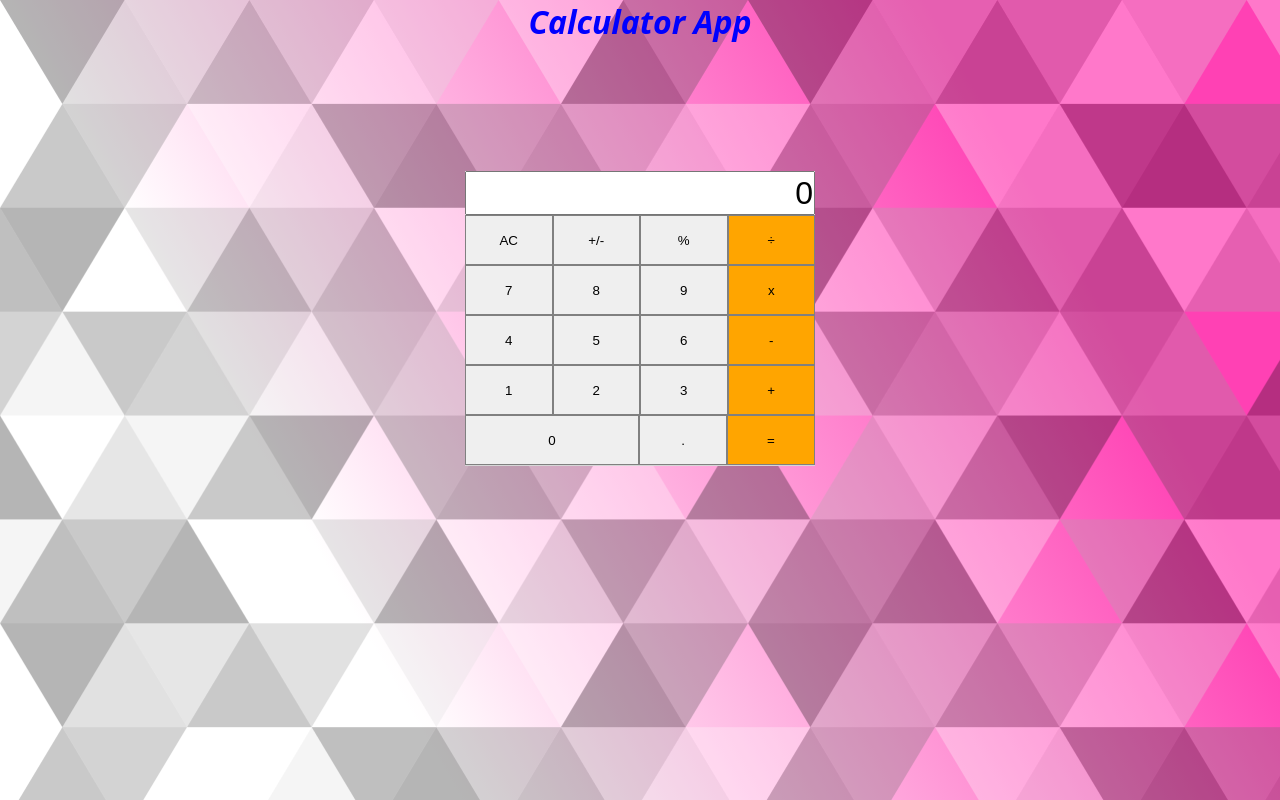
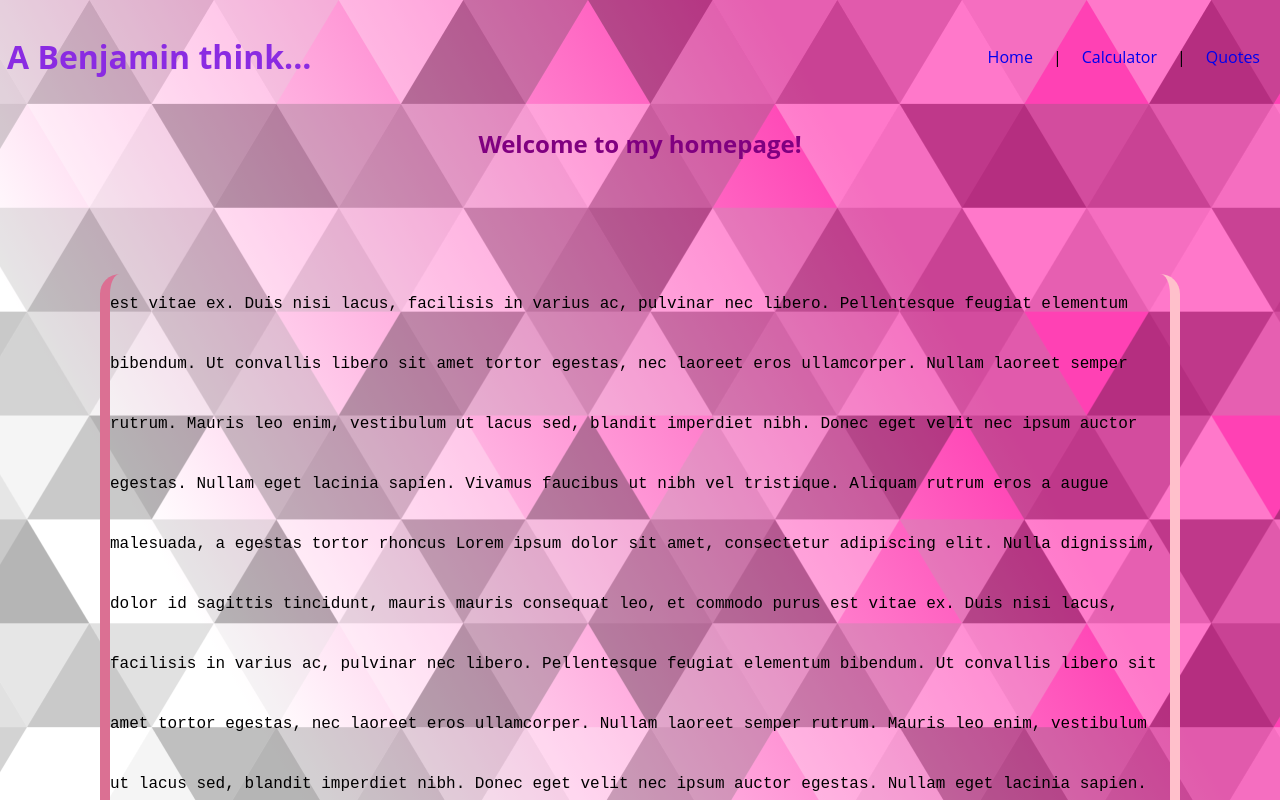
Before and after one commit to osbentech/math-magician, a React (Create React App) app: page / in a window 1280 px wide. Shown: the top 800 px of the page. Built offline with nearby package versions, Linux system fonts and the light colour scheme.

Commit message:
Add router to route my App enebling different pages in one page

```diff
--- a/package.json
+++ b/package.json
@@ -9,6 +9,7 @@
     "big.js": "^6.2.1",
     "react": "^18.2.0",
     "react-dom": "^18.2.0",
+    "react-router-dom": "^6.4.1",
     "react-scripts": "5.0.1",
     "web-vitals": "^2.1.4"
   },
--- a/src/App.css
+++ b/src/App.css
@@ -30,9 +30,11 @@ body {
 }
 
 .caclContainer {
-  margin-top: 10%;
   display: flex;
-  justify-content: center;
+  flex-direction: column;
+  justify-content: space-between;
+  align-items: center;
+  margin: 0;
 }
 
 .theCalculator {
--- a/src/App.js
+++ b/src/App.js
@@ -1,16 +1,21 @@
 import './App.css';
 import React from 'react';
+// import { BrowserRouter } from 'react-router-dom';
+import { Routes, Route } from 'react-router-dom';
 import Calculator from './components/Calculator';
+import Home from './home';
+import Quote from './quote';
 
 // eslint-disable-next-line react/prefer-stateless-function
-class App extends React.Component {
-  render() {
-    return (
-      <div>
-        <h1 className="title">Calculator App</h1>
-        <Calculator />
-      </div>
-    );
-  }
+function App() {
+  return (
+    <div>
+      <Routes>
+        <Route path="Quote" element={<Quote />} />
+        <Route path="Calculator" element={<Calculator />} />
+        <Route path="/" element={<Home />} />
+      </Routes>
+    </div>
+  );
 }
 export default App;
--- a/src/components/Calculator.js
+++ b/src/components/Calculator.js
@@ -1,5 +1,8 @@
 import React, { useState } from 'react';
 import calculate from '../logic/calculate';
+import Header from '../header';
+import '../header.css';
+import '../App.css';
 
 function Calculator() {
   const initialData = {};
@@ -11,6 +14,8 @@ function Calculator() {
   const { next, total } = calculatorData;
   return (
     <div className="caclContainer">
+      <Header />
+      <h2>Hello, my name is Ben, let us to some maths..</h2>
       <div className="theCalculator">
         <input className="editable" value={next || total || 0} />
         <div className="inputValues">
--- /dev/null
+++ b/src/header.css
@@ -0,0 +1,28 @@
+header {
+    padding: 20px 0;
+    display: flex;
+    flex-wrap: wrap;
+    justify-content: space-between;
+    align-items: center;
+  }
+
+  header h1 {
+    margin: 7px;
+    color: blueviolet;
+  }
+
+  ul {
+    display: flex;
+    flex-wrap: wrap;
+    justify-content: space-between;
+    align-items: center;
+  }
+
+  a {
+    text-decoration: none;
+    margin: 0 20px;
+  }
+
+  a:hover {
+    color: red;
+  }
--- /dev/null
+++ b/src/header.js
@@ -0,0 +1,17 @@
+import React from 'react';
+import './header.css';
+
+const Header = () => (
+  <header>
+    <h1>A Benjamin think...</h1>
+    <ul>
+      <a href="/">Home</a>
+      <span> | </span>
+      <a href="/Calculator">Calculator</a>
+      <span> | </span>
+      <a href="/Quote">Quotes</a>
+    </ul>
+  </header>
+);
+
+export default Header;
--- /dev/null
+++ b/src/home.css
@@ -0,0 +1,18 @@
+div {
+    line-height: 60px;
+    border-radius: 40px;
+  }
+
+  div h2 {
+    text-align: center;
+    font-weight: bolder;
+    color: purple;
+  }
+
+  div p {
+    margin: 100px;
+    border-left: 10px palevioletred solid;
+    border-right: 10px pink solid;
+    border-radius: 20px;
+    font-family: 'Courier New', Courier, monospace;
+  }
--- /dev/null
+++ b/src/home.js
@@ -0,0 +1,30 @@
+import React from 'react';
+import Header from './header';
+import './home.css';
+
+function Home() {
+  return (
+    <div>
+      <Header />
+      <main>
+        <h2>Welcome to my homepage!</h2>
+        <p>
+          est vitae ex. Duis nisi lacus, facilisis in varius ac, pulvinar nec libero.
+          Pellentesque feugiat elementum bibendum. Ut convallis libero sit amet tortor
+          egestas, nec laoreet eros ullamcorper. Nullam laoreet semper rutrum. Mauris
+          leo enim, vestibulum ut lacus sed, blandit imperdiet nibh. Donec eget velit
+          nec ipsum auctor egestas. Nullam eget lacinia sapien. Vivamus faucibus ut nibh
+          vel tristique. Aliquam rutrum eros a augue malesuada, a egestas tortor rhoncus
+          Lorem ipsum dolor sit amet, consectetur adipiscing elit. Nulla dignissim,
+          dolor id sagittis tincidunt, mauris mauris consequat leo, et commodo purus
+          est vitae ex. Duis nisi lacus, facilisis in varius ac, pulvinar nec libero.
+          Pellentesque feugiat elementum bibendum. Ut convallis libero sit amet tortor
+          egestas, nec laoreet eros ullamcorper. Nullam laoreet semper rutrum. Mauris
+          leo enim, vestibulum ut lacus sed, blandit imperdiet nibh. Donec eget velit
+          nec ipsum auctor egestas. Nullam eget lacinia sapien. Vivamus fauc
+        </p>
+      </main>
+    </div>
+  );
+}
+export default Home;
--- a/src/index.js
+++ b/src/index.js
@@ -1,14 +1,15 @@
 import React from 'react';
 import ReactDOM from 'react-dom/client';
 import './index.css';
+import { BrowserRouter } from 'react-router-dom';
 import App from './App';
 import reportWebVitals from './reportWebVitals';
 
 const root = ReactDOM.createRoot(document.getElementById('root'));
 root.render(
-  <React.StrictMode>
+  <BrowserRouter>
     <App />
-  </React.StrictMode>,
+  </BrowserRouter>,
 );
 
 // If you want to start measuring performance in your app, pass a function
--- /dev/null
+++ b/src/quote.css
@@ -0,0 +1,20 @@
+.qNames {
+    line-height: 60px;
+    border-radius: 40px;
+    display: flex;
+    flex-direction: column;
+    align-items: center;
+    margin-top: 10%;
+  }
+
+  .qNames h2 {
+    text-align: center;
+    font-weight: bolder;
+  }
+
+  .qNames li {
+    margin: 10px;
+    border-left: 10px palevioletred solid;
+    border-right: 10px pink solid;
+    border-radius: 20px;
+  }
--- /dev/null
+++ b/src/quote.js
@@ -0,0 +1,20 @@
+import React from 'react';
+import Header from './header';
+import './quote.css';
+
+function Quote() {
+  return (
+    <div>
+      <Header />
+      <main>
+        <h2>Hey|| BEN here|| officially welcoming you to my page</h2>
+        <ul className="qNames">
+          <li>extraodinary is where brain meets magic (Benjamin Osegbo)</li>
+          <li>It is better to fail in originality than to succeed in imitation.</li>
+          <li>The road to success and the road to failure are almost exactly the same</li>
+        </ul>
+      </main>
+    </div>
+  );
+}
+export default Quote;
```
Also changed, not shown: 1 other file (tests, documents, lock files or other folders).
